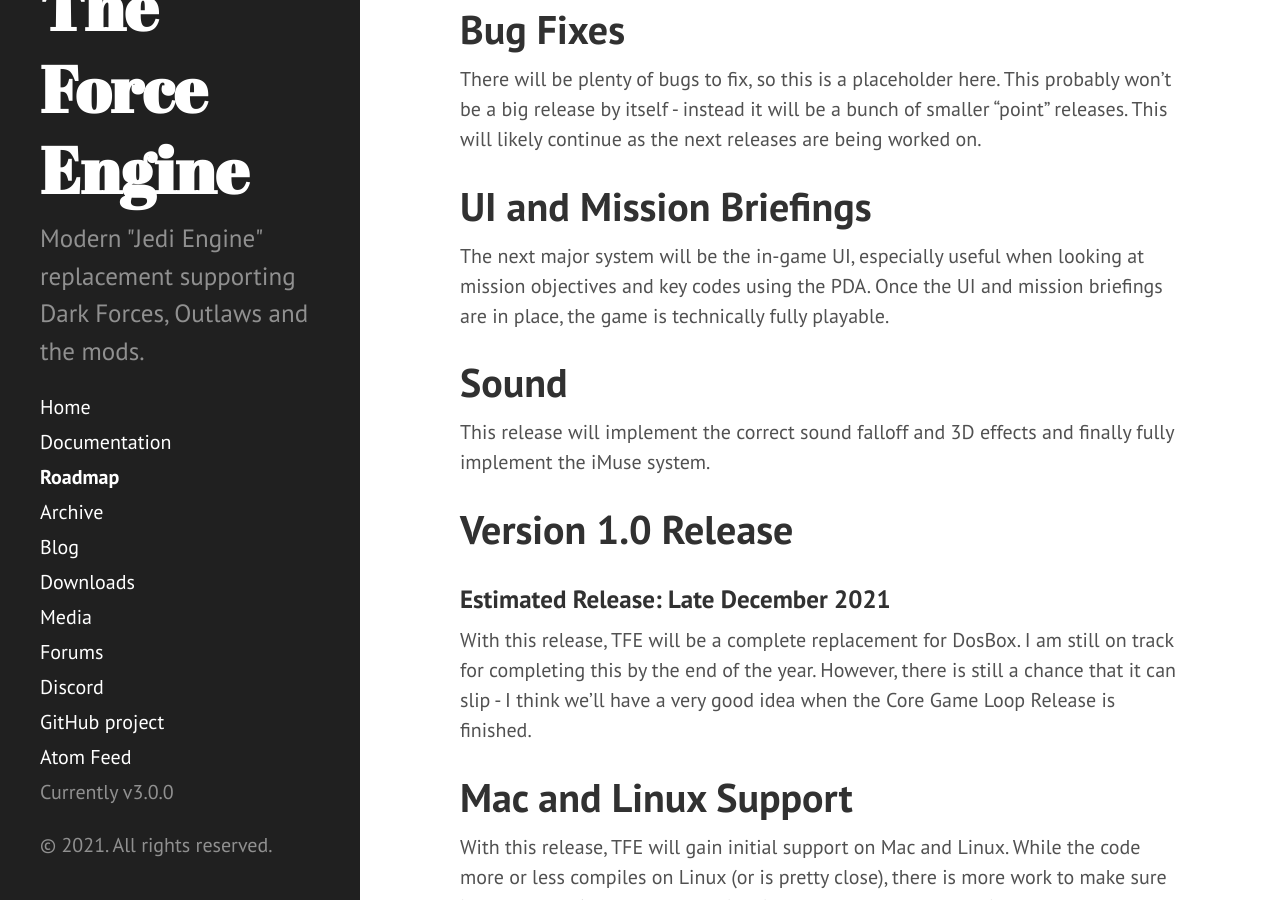
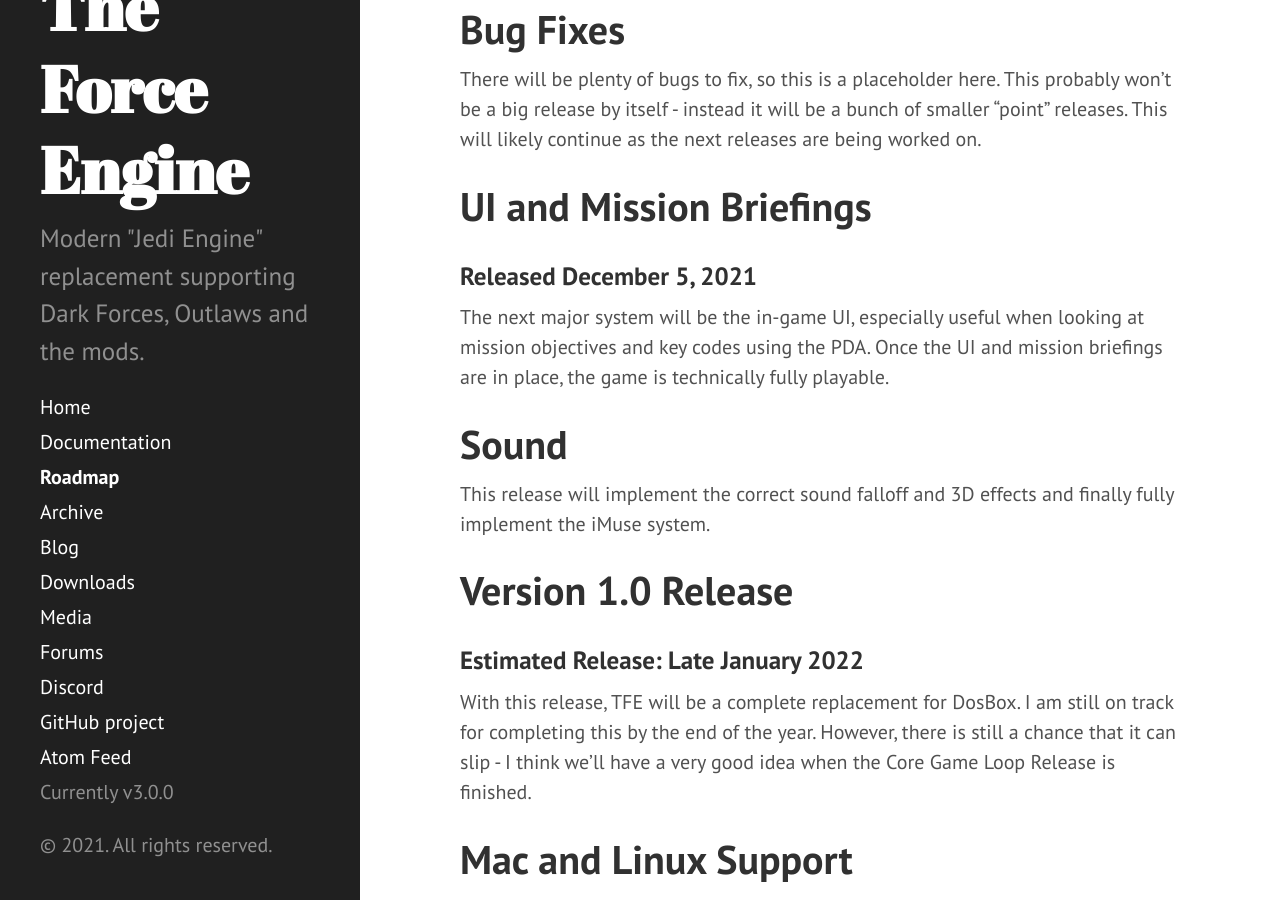
Before and after one commit to TheForceEngine/TheForceEngine.github.io, a Jekyll site: the page built from Roadmap.md, in a window 1280 px wide and 900 px high, scrolled down 1601 px. Built offline with Jekyll 4.4.1, drawn with Linux system fonts in a browser that asks for light colours.

Commit message:
Update Roadmap.md

```diff
--- a/Roadmap.md
+++ b/Roadmap.md
@@ -33,13 +33,14 @@
 There will be plenty of bugs to fix, so this is a placeholder here. This probably won’t be a big release by itself - instead it will be a bunch of smaller “point” releases. This will likely continue as the next releases are being worked on.
 
 # UI and Mission Briefings
+### Released December 5, 2021
 The next major system will be the in-game UI, especially useful when looking at mission objectives and key codes using the PDA. Once the UI and mission briefings are in place, the game is technically fully playable.
 
 # Sound
 This release will implement the correct sound falloff and 3D effects and finally fully implement the iMuse system.
 
 # Version 1.0 Release
-### Estimated Release: Late December 2021
+### Estimated Release: Late January 2022
 With this release, TFE will be a complete replacement for DosBox. I am still on track for completing this by the end of the year. However, there is still a chance that it can slip - I think we’ll have a very good idea when the Core Game Loop Release is finished.
 
 # Mac and Linux Support
```
